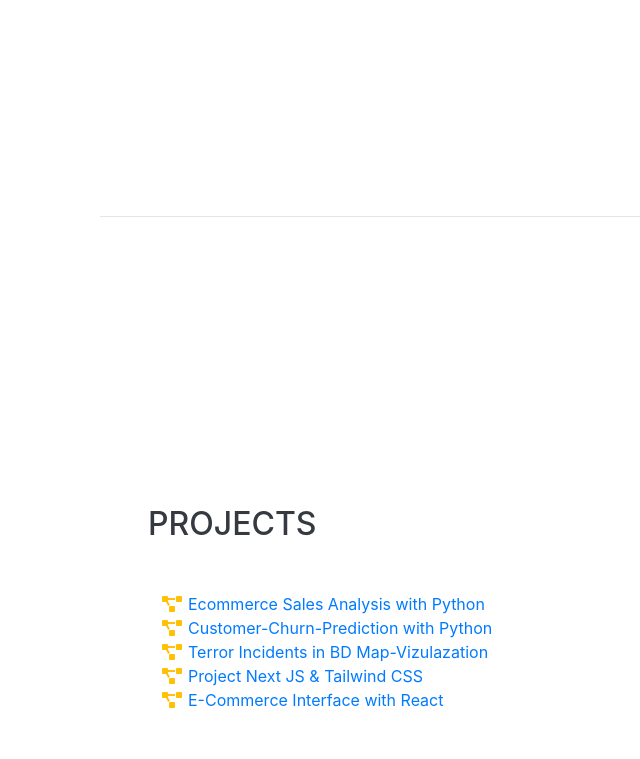
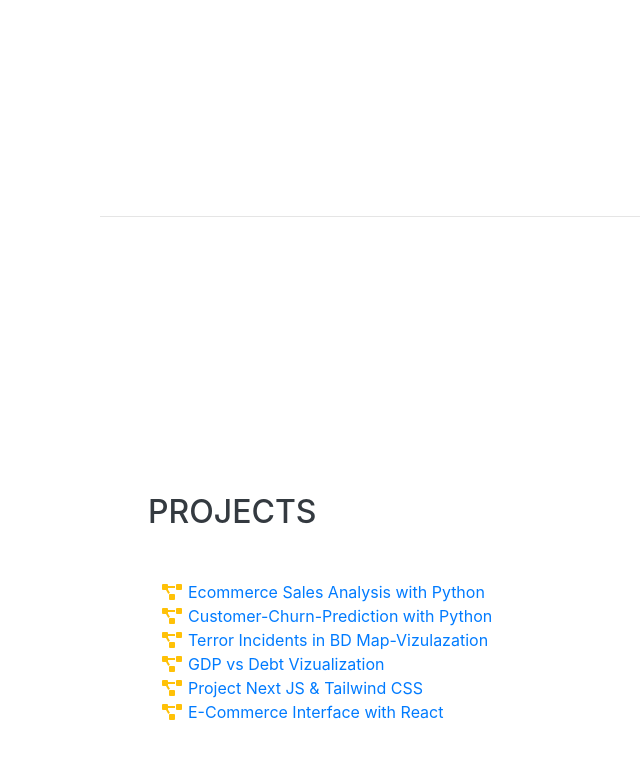
Before and after one commit to saajiidi/saajiidi.github.io, a website with bundled scripts: page index.html in a window 1280 px wide. Shown: the part 5499-6258 px from the top of the page, without its empty margins (172-812 px from the left). Built offline with nearby package versions, Linux system fonts and the light colour scheme; a web font is replaced by a local one.

Commit message:
Update index.html

```diff
--- a/index.html
+++ b/index.html
@@ -444,7 +444,11 @@
           </li>
           <li>
             <i class="fa-li fa fa-project-diagram text-warning"></i>
-            <a href="https://saajiidi.github.io/trr_bd/">Terror Incidents in BD Map-Vizulazation</a>
+            <a href="trr-bd.vercel.app">Terror Incidents in BD Map-Vizulazation</a>
+          </li>
+          <li>
+            <i class="fa-li fa fa-project-diagram text-warning"></i>
+            <a href="https://docs.google.com/spreadsheets/d/e/2PACX-1vRqFZrORVk1bo_gRiaub0FPRxIAk2MV85i1z3aXeGiOJZKEXt0zwkkkVywkizoZ4O2mvmQoaGM4qJLa/pubhtml#">GDP vs Debt Vizualization</a>
           </li>
 
 
```
